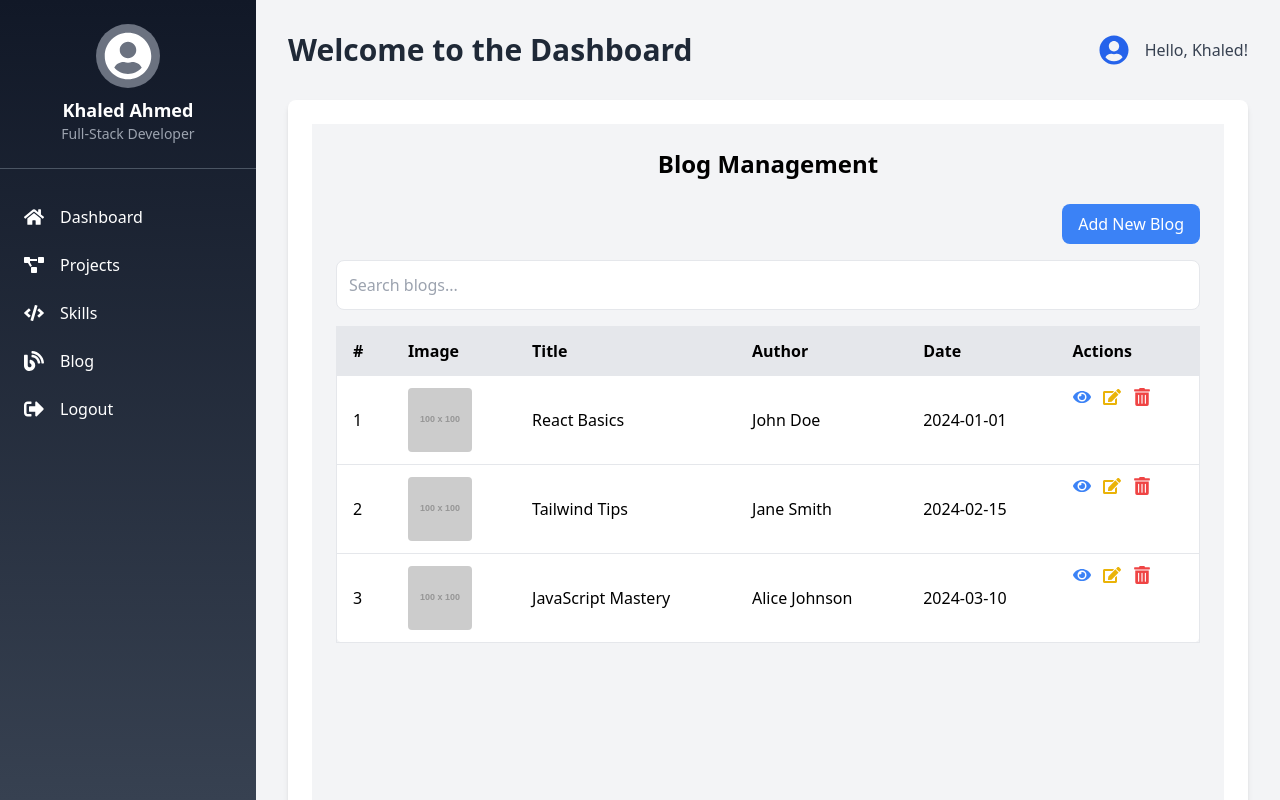
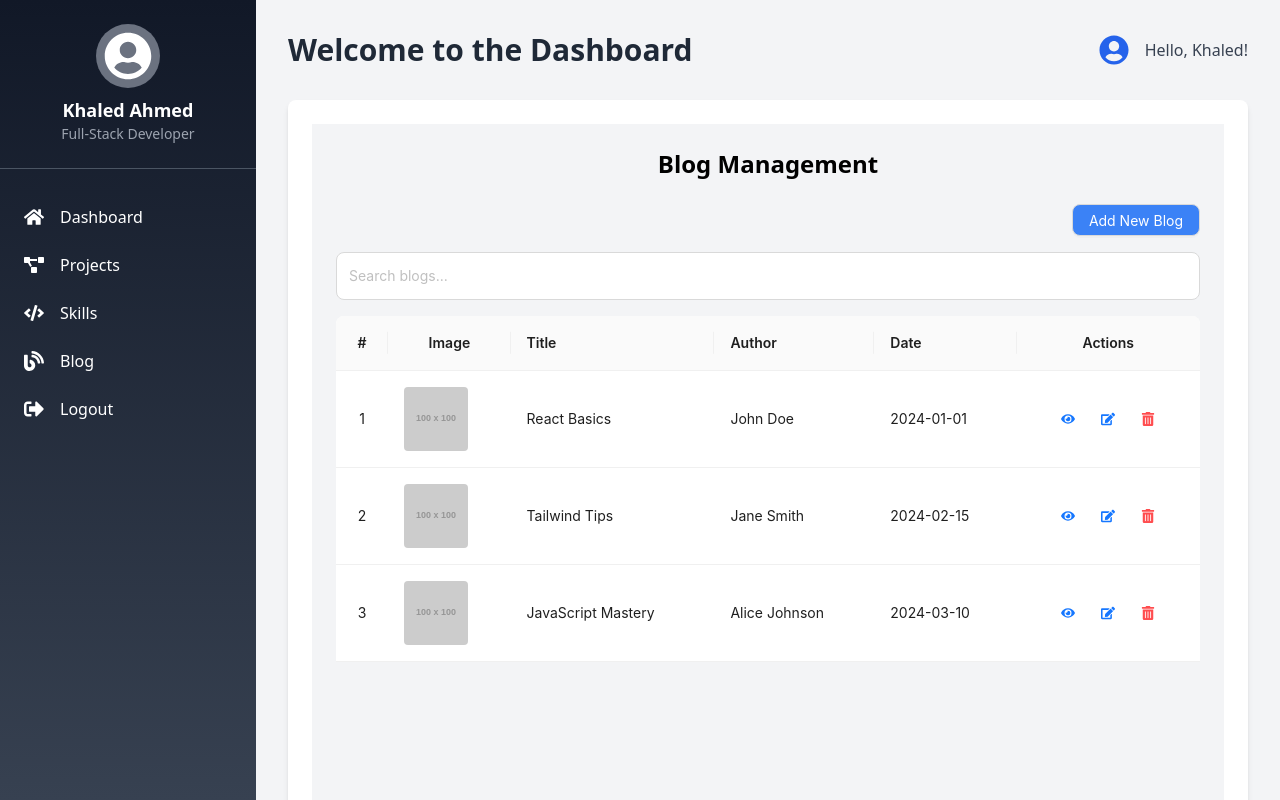
Before and after one commit to KhaledAhmed2004/khaled-ahmed-nayeem, a Next.js app: page /dashboard/blogs in a window 1280 px wide. Built offline with nearby package versions, Linux system fonts and the light colour scheme.

Commit message:
feat(dashboard): creat a page with table for manageing the blog content

```diff
--- a/src/app/(dashboard)/dashboard/blogs/page.tsx
+++ b/src/app/(dashboard)/dashboard/blogs/page.tsx
@@ -1,6 +1,7 @@
 "use client";
 import React, { useState } from "react";
 import { FaEye, FaEdit, FaTrashAlt } from "react-icons/fa"; // Import icons
+import { Table, Button, Input } from "antd"; // Import Ant Design components
 
 const BlogManagement = () => {
   // Sample blog data with images
@@ -67,18 +68,79 @@ const BlogManagement = () => {
     alert("New blog added!");
   };
 
+  // Columns for the Ant Design Table
+  const columns = [
+    {
+      title: "#",
+      dataIndex: "id",
+      key: "id",
+      render: (_, __, index) => index + 1, // Display index as serial number
+      align: "center", // Center align
+    },
+    {
+      title: "Image",
+      dataIndex: "image",
+      key: "image",
+      render: (image) => <img src={image} alt="blog" className="w-16 h-16 object-cover rounded" />,
+      align: "center", // Center align
+    },
+    {
+      title: "Title",
+      dataIndex: "title",
+      key: "title",
+    },
+    {
+      title: "Author",
+      dataIndex: "author",
+      key: "author",
+    },
+    {
+      title: "Date",
+      dataIndex: "date",
+      key: "date",
+    },
+    {
+      title: "Actions",
+      key: "actions",
+      render: (_, record) => (
+        <div className="flex justify-center space-x-2">
+          <Button
+            icon={<FaEye />}
+            onClick={() => handleView(record.id)}
+            type="link"
+            title="View Blog"
+          />
+          <Button
+            icon={<FaEdit />}
+            onClick={() => handleUpdate(record.id)}
+            type="link"
+            title="Update Blog"
+          />
+          <Button
+            icon={<FaTrashAlt />}
+            onClick={() => handleDelete(record.id)}
+            type="link"
+            danger
+            title="Delete Blog"
+          />
+        </div>
+      ),
+      align: "center", // Center align
+    },
+  ];
+
   return (
     <div className="min-h-screen bg-gray-100 p-6">
       <h1 className="text-2xl font-bold text-center mb-6">Blog Management</h1>
 
       {/* Add New Blog Button */}
       <div className="mb-4 text-right">
-        <button
+        <Button
           className="bg-blue-500 text-white px-4 py-2 rounded-lg hover:bg-blue-700"
           onClick={() => setIsFormOpen(true)}
         >
           Add New Blog
-        </button>
+        </Button>
       </div>
 
       {/* Add New Blog Form */}
@@ -119,25 +181,25 @@ const BlogManagement = () => {
             />
           </div>
           <div className="mb-4">
-            <button
+            <Button
               onClick={handleAddBlog}
               className="bg-green-500 text-white px-4 py-2 rounded-lg hover:bg-green-700"
             >
               Add Blog
-            </button>
-            <button
+            </Button>
+            <Button
               onClick={() => setIsFormOpen(false)}
               className="ml-2 bg-gray-500 text-white px-4 py-2 rounded-lg hover:bg-gray-700"
             >
               Cancel
-            </button>
+            </Button>
           </div>
         </div>
       )}
 
       {/* Search Bar */}
       <div className="mb-4">
-        <input
+        <Input
           type="text"
           placeholder="Search blogs..."
           value={searchTerm}
@@ -146,70 +208,14 @@ const BlogManagement = () => {
         />
       </div>
 
-      {/* Blog Table */}
-      <div className="overflow-x-auto">
-        <table className="min-w-full bg-white border rounded-lg">
-          <thead>
-            <tr className="bg-gray-200 text-left">
-              <th className="py-3 px-4">#</th>
-              <th className="py-3 px-4">Image</th>
-              <th className="py-3 px-4">Title</th>
-              <th className="py-3 px-4">Author</th>
-              <th className="py-3 px-4">Date</th>
-              <th className="py-3 px-4">Actions</th>
-            </tr>
-          </thead>
-          <tbody>
-            {filteredBlogs.length > 0 ? (
-              filteredBlogs.map((blog, index) => (
-                <tr key={blog.id} className="border-t hover:bg-gray-100">
-                  <td className="py-3 px-4">{index + 1}</td>
-                  <td className="py-3 px-4">
-                    <img
-                      src={blog.image}
-                      alt={blog.title}
-                      className="w-16 h-16 object-cover rounded"
-                    />
-                  </td>
-                  <td className="py-3 px-4">{blog.title}</td>
-                  <td className="py-3 px-4">{blog.author}</td>
-                  <td className="py-3 px-4">{blog.date}</td>
-                  <td className="py-3 px-4 flex space-x-3">
-                    {/* Action Icons */}
-                    <button
-                      className="text-blue-500 hover:text-blue-700"
-                      onClick={() => handleView(blog.id)}
-                      title="View Blog"
-                    >
-                      <FaEye size={18} />
-                    </button>
-                    <button
-                      className="text-yellow-500 hover:text-yellow-700"
-                      onClick={() => handleUpdate(blog.id)}
-                      title="Update Blog"
-                    >
-                      <FaEdit size={18} />
-                    </button>
-                    <button
-                      className="text-red-500 hover:text-red-700"
-                      onClick={() => handleDelete(blog.id)}
-                      title="Delete Blog"
-                    >
-                      <FaTrashAlt size={18} />
-                    </button>
-                  </td>
-                </tr>
-              ))
-            ) : (
-              <tr>
-                <td colSpan={6} className="py-3 px-4 text-center text-gray-500">
-                  No blogs found.
-                </td>
-              </tr>
-            )}
-          </tbody>
-        </table>
-      </div>
+      {/* Ant Design Table */}
+      <Table
+        columns={columns}
+        dataSource={filteredBlogs}
+        rowKey="id"
+        pagination={false} // Disable pagination for now
+        className="overflow-x-auto"
+      />
     </div>
   );
 };
```
